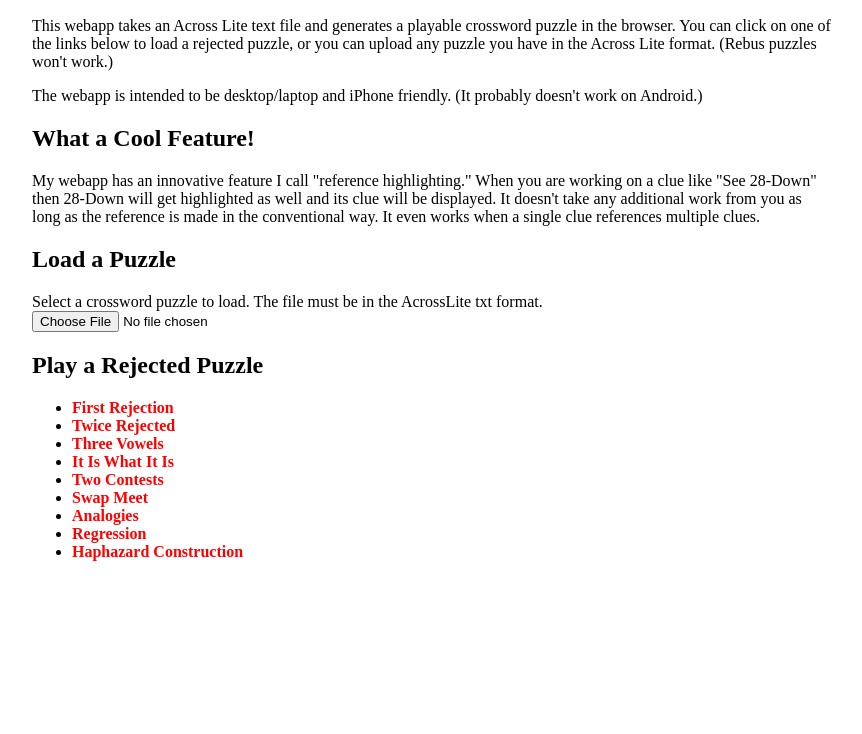
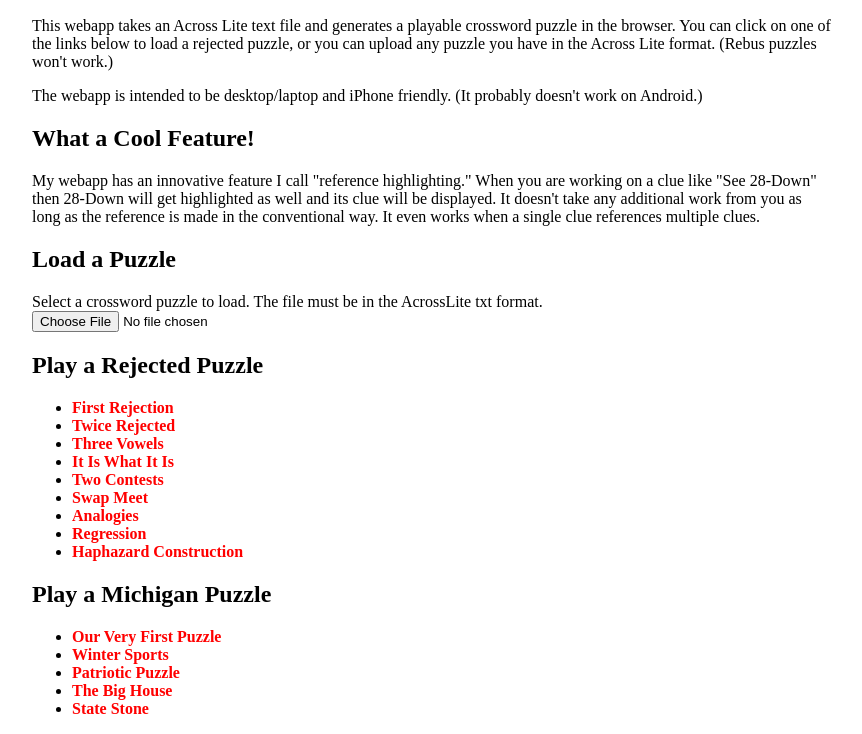
Before and after one commit to danflanagan8/rejected-crosswords, a plain HTML site: page app/index.html in a window 1280 px wide. Shown: the part 118-852 px from the top of the page, without its empty margins (208-1070 px from the left). Before the commit the page ends 800 px from the top, so only its background shows below. Drawn offline with Linux system fonts and the light colour scheme.

Commit message:
Add michigan puzzles and update json

```diff
--- a/app/index.html
+++ b/app/index.html
@@ -43,6 +43,15 @@
           <li><a href="?puzzle=r9">Regression</a></li>
           <li><a href="?puzzle=r10">Haphazard Construction</a></li>
         </ul>
+
+        <h2>Play a Michigan Puzzle</h2>
+        <ul>
+          <li><a href="?puzzle=a1">Our Very First Puzzle</a></li>
+          <li><a href="?puzzle=a2">Winter Sports</a></li>
+          <li><a href="?puzzle=a4">Patriotic Puzzle</a></li>
+          <li><a href="?puzzle=a5">The Big House</a></li>
+          <li><a href="?puzzle=a6">State Stone</a></li>
+        </ul>
       </div>
     </div>
 
--- a/crossword-info.json
+++ b/crossword-info.json
@@ -66,7 +66,7 @@
 			"blank": "crosswords/crossword6.pdf",
 			"solution": "crosswords/crossword6_solution.pdf",
 			"will": "<p>Hi Dan and Eliza,</p><p>This is Joel Fagliano, writing on behalf of Will.</p><p>Regrets on your EYE/AYE puns 15x, whose theme didn't excite Will quite enough to say yes.</p><p>Sorry. We did appreciate the chance to review this.</p>",
-			"la": "crosswords/crossword6la.jpg",
+			"la": "<p>Hi Dan, Hi Eliza,</p><p>Thanks for this one, but we'll pass. Rich notes that your grid has some nice work, but the theme doesn't appeal to him. He finds that it becomes too obvious too soon, and will be overly repetitive for a solver. It adds up to a no, I'm sorry to say.</p>",
             "wsj" : "<p>Hi, Dan and Eliza—Thanks for showing us SWAP MEET. Unfortunately, there’s not enough going on here. Two theme entries plus a revealer doesn’t pack enough theme into the grid.</p><p>Sorry we have to say no to this, but again thank you for your efforts.—Best, Mark</p>",
 			"url": "https://crosswordhobbyist.com/114580"
 		},
@@ -98,7 +98,7 @@
 		{
 			"num": 9,
 			"title": "Regression",
-			"blurb": "I felt really good about this one. Will did not. Currently being assessed by the LA Times.",
+			"blurb": "I felt really good about this one. Will did not. Perhaps this could even be considered a regression.",
 			"blank": "",
 			"solution": "",
 			"will": "<p>Hi Dan and Eliza,</p><p>This is David Steinberg writing on behalf of Will.</p><p>Thank you for your two recent submissions, which unfortunately, we have to say no on:</p><p>--Step Backwards 15x:  The theme didn't excite Will quite enough for this one to be a yes.</p><p>[Redacted: Critique of Puzzle 8]</p><p>Sorry for the bad news!  We did appreciate the chance to take a look at these, though.</p>",
```
